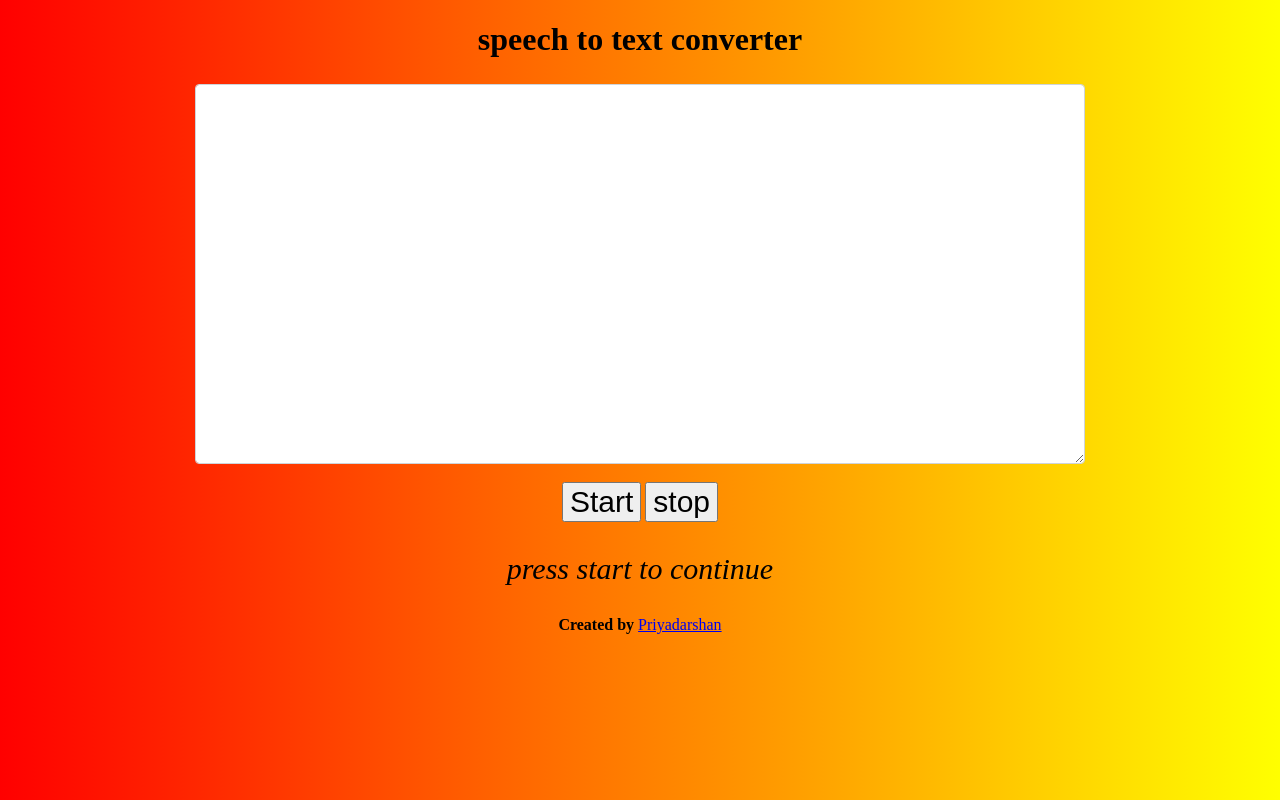
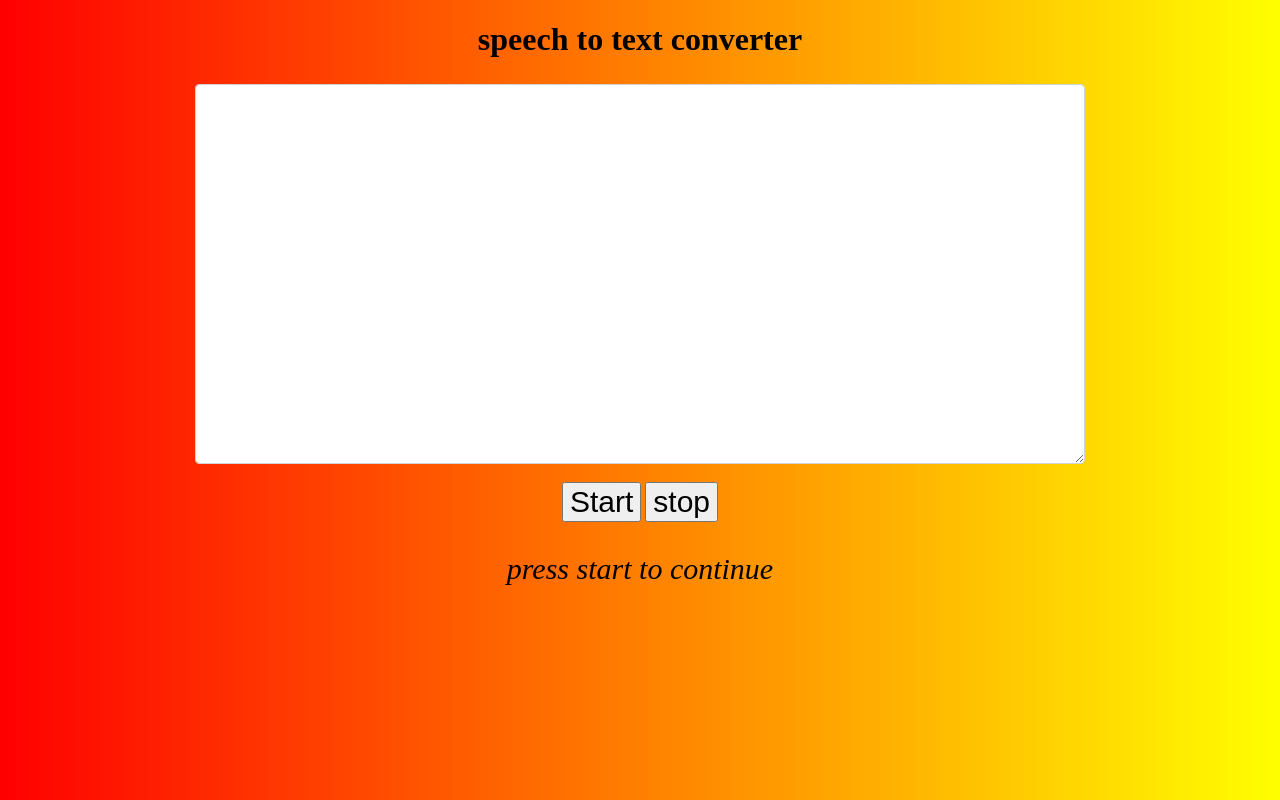
Before and after one commit to Simontini2002/Speech-to-Text-Converter, a plain HTML site: page index.html in a window 1280 px wide. Drawn offline with nearby package versions, Linux system fonts and the light colour scheme.

Commit message:
Update index.html

```diff
--- a/index.html
+++ b/index.html
@@ -43,14 +43,7 @@
         <button id="stop">stop</button>
         <p id="instructions">press start to continue</p>
     </div>
-    <div className={classes.footer}>
-        <Typography variant="body1" component="h2">
-          <b>Created by</b>
-          <a className={classes.link} href="http://priyadarshanghosh.me/"> Priyadarshan</a>
 
-        </Typography>
-
-      </div>
 </body>
 <script src="https://ajax.googleapis.com/ajax/libs/jquery/3.5.1/jquery.min.js"></script>
 <script>
```
